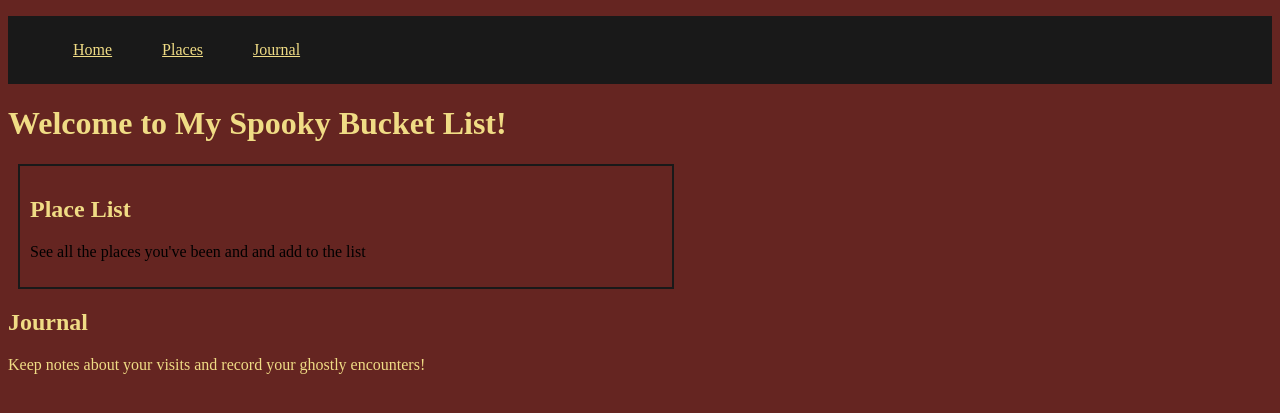
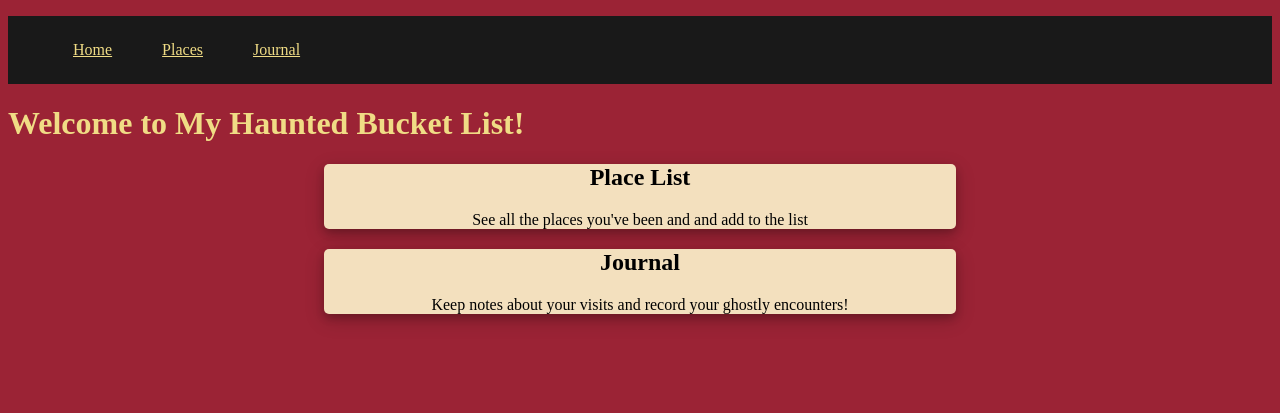
Before and after one commit to j1e1n/CC_python_project, a Flask app: page / in a window 1280 px wide. Shown: the top 413 px of the page. Run offline with Flask 2, Linux system fonts and the light colour scheme; some web fonts are replaced.

Commit message:
updated css for home page

```diff
--- a/app/static/style.css
+++ b/app/static/style.css
@@ -1,7 +1,7 @@
 body {
     font-family: 'Della Respira', serif;
     /* font-family: 'Metamorphous', cursive; */
-    background-color: #652521;
+    background-color: #9B2335;
     color:  #f0dc85;
 }
 
@@ -28,13 +28,29 @@ h1 h2 h3 {
 }
 
 .places {
-    border: #191919 solid 2px;
+    border-radius: 5px;
     width: 50%;
+    height: 50%;
+    margin: auto;
+    box-shadow: 0 4px 8px 0 rgba(0, 0, 0, 0.2), 0 6px 20px 0 rgba(0, 0, 0, 0.19);
+    text-align: center;
+    /* width: 50%;
     padding: 10px;
-    margin: 10px;
+    margin: 10px; */
     color: black;
+    background-color: #F3E0BE;
 }
 
-.places h2 {
-    color:  #f0dc85;
+.journal {
+    border-radius: 5px;
+    width: 50%;
+    height: 50%;
+    margin: auto;
+    box-shadow: 0 4px 8px 0 rgba(0, 0, 0, 0.2), 0 6px 20px 0 rgba(0, 0, 0, 0.19);
+    text-align: center;
+    /* width: 50%;
+    padding: 10px;
+    margin: 10px; */
+    color: black;
+    background-color: #F3E0BE;
 }
--- a/app/templates/base.html
+++ b/app/templates/base.html
@@ -9,7 +9,7 @@
     <link href="https://fonts.googleapis.com/css2?family=Della+Respira&display=swap" rel="stylesheet">
     <link rel="stylesheet" href="{{ url_for('static', filename='style.css') }}">
 
-    <title>{{title}} - My Spooky Bucket List</title>
+    <title>{{title}} - My Haunted Bucket List</title>
 </head>
 <body>
     <nav >
--- a/app/templates/index.html
+++ b/app/templates/index.html
@@ -1,7 +1,7 @@
 {% extends "base.html" %}
 
 {% block content %}
-    <h1>Welcome to My Spooky Bucket List!</h1>
+    <h1>Welcome to My Haunted Bucket List!</h1>
 
     <div class="places">
         <h2>Place List</h2>
```
